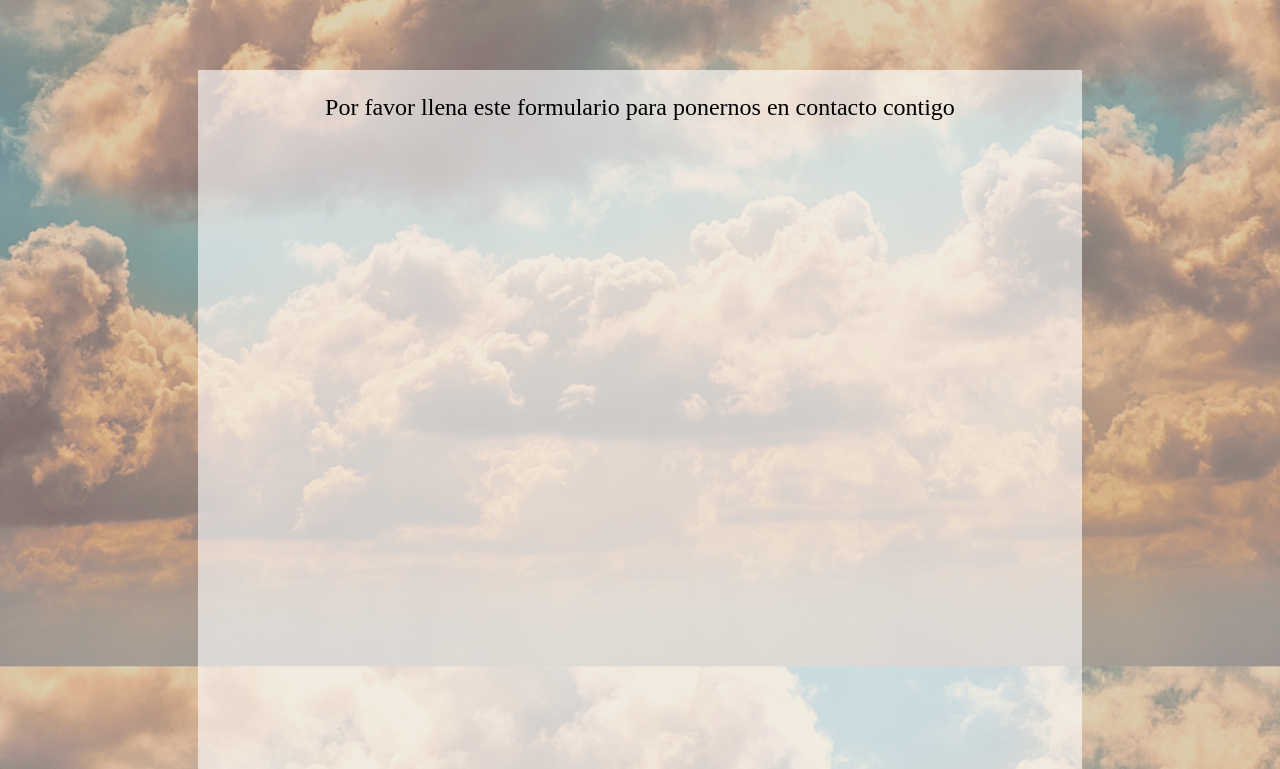
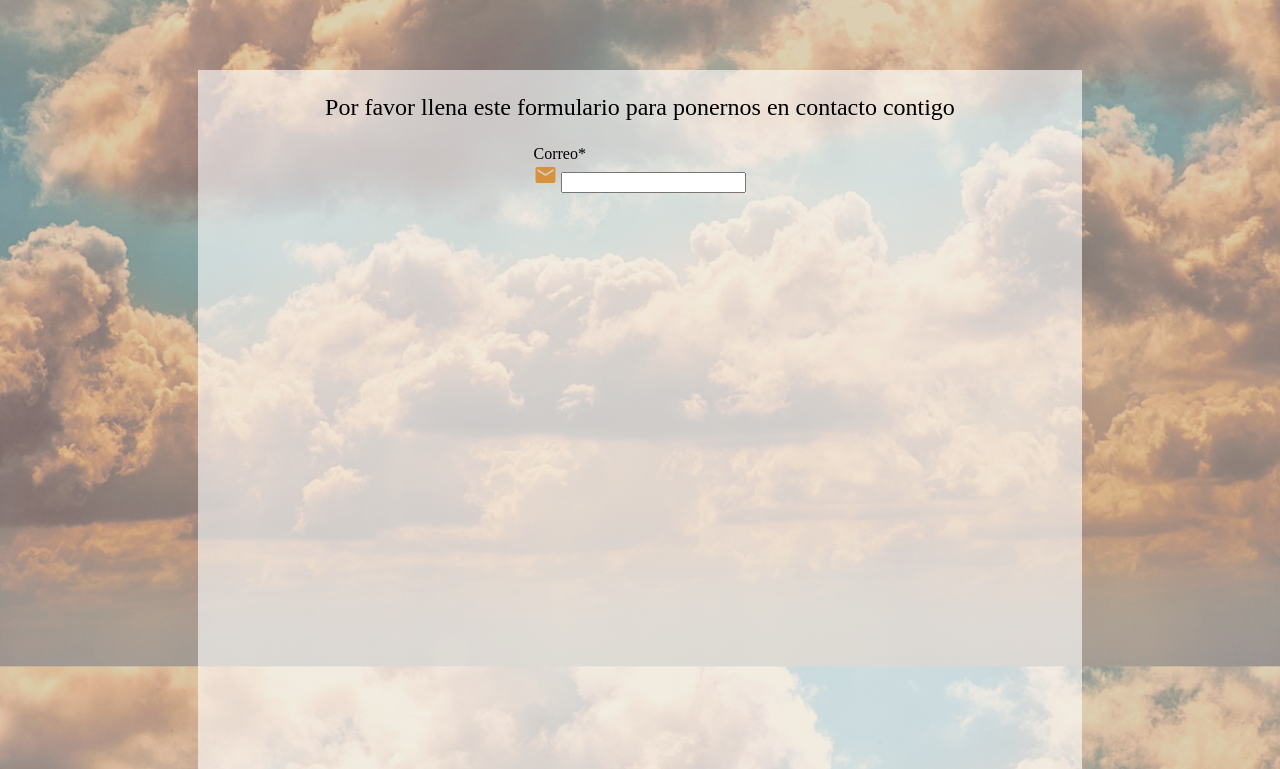
Before and after one commit to OswaldoFelixS1509/pangea, a Laravel app: page /contacto in a window 1280 px wide. Shown: the part 187-956 px from the top of the page. Run offline with Laravel 9, Linux system fonts and the light colour scheme.

Commit message:
Contacto layout

```diff
--- a/public/css/layout.css
+++ b/public/css/layout.css
@@ -101,13 +101,22 @@ body{
   width: 70%;
   height: 700px;
   background: rgba(255, 255, 255, .6);
+  display: flex;
+  flex-direction: column;
+  align-items: center;
+
 }
 
 .contactForm p{
   font-size: 24px;
   opacity: 100%;
-  margin-left: auto;
-  margin-right: auto;
+}
+
+.material-icons{
+  color: #D8923B;
+  font-size: 60px;
+  width: fit-content;
+  height: fit-content;
 }
 
 footer{
--- a/resources/views/contacto.blade.php
+++ b/resources/views/contacto.blade.php
@@ -7,7 +7,13 @@
     <div class="contactForm" id="contactForm">
         <p>Por favor llena este formulario para ponernos en contacto contigo</p>
         <div class="txtCorreo" id="txtCorreo">
-
+            <form>
+                <div class="formEmail" id="formEmail">
+                    <label class="text-email" >Correo* </label> <br>
+                    <i class="material-icons">mail </i>
+                    <input class="txtInput" type="text" id="email" name="email">
+                </div>
+            </form>
 
         </div>
 
--- a/resources/views/layout_pangea.blade.php
+++ b/resources/views/layout_pangea.blade.php
@@ -8,6 +8,7 @@
         <!-- Yield is a mark for content sections -->
         <title>@yield('title')</title>
         <link rel="stylesheet" type="text/css" href="{{url('css/layout.css')}}">
+        <link rel="stylesheet" href="https://fonts.googleapis.com/icon?family=Material+Icons">
     </head>
 
     <body>
```
